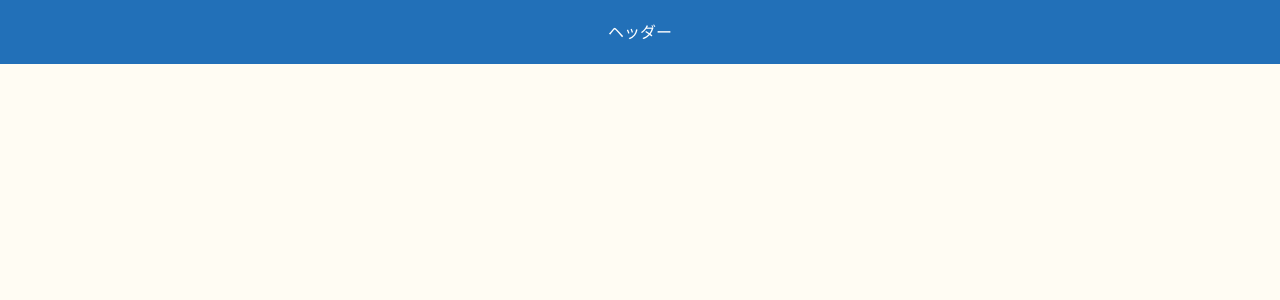
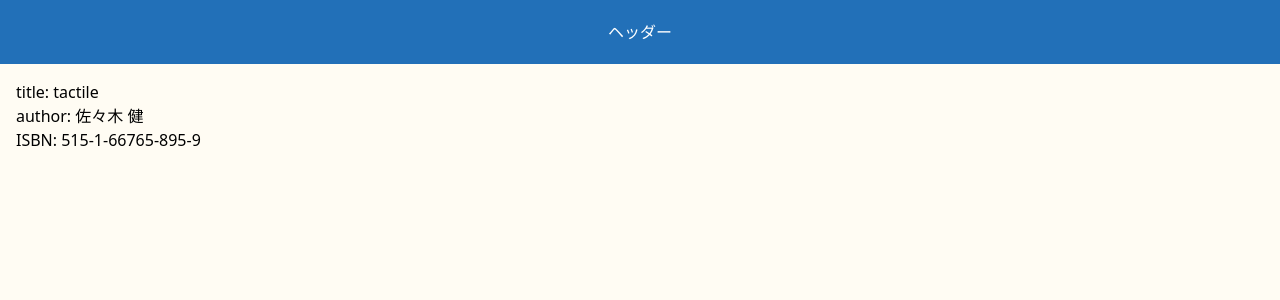
Before and after one commit to kattakke/frontend, a React (Vite) app: page /home in a window 1280 px wide. Shown: the top 300 px of the page. Built offline with nearby package versions, Linux system fonts and the light colour scheme.

Commit message:
add mockdata

```diff
--- a/package.json
+++ b/package.json
@@ -21,6 +21,7 @@
     "react-router-dom": "^6.14.1"
   },
   "devDependencies": {
+    "@faker-js/faker": "^8.0.2",
     "@types/react": "^18.0.37",
     "@types/react-dom": "^18.0.11",
     "@typescript-eslint/eslint-plugin": "^5.50.0",
--- /dev/null
+++ b/src/hooks/useAuth.ts
@@ -0,0 +1,13 @@
+import { fakerJA } from '@faker-js/faker'
+import { User } from '../types'
+
+const mockUser = (userId: string = fakerJA.string.uuid()): User => {
+  const user = {}
+  return user
+}
+
+export const useUser = (userId: string | undefined): User => {
+  // userId が undefined なら /auth/me を叩く
+
+  return mockUser(userId)
+}
--- /dev/null
+++ b/src/hooks/useBook.ts
@@ -0,0 +1,35 @@
+import { fakerJA } from '@faker-js/faker'
+import { Book } from '../types'
+import { formatDate } from '../util/date'
+
+const range = (digit: number): { min: number; max: number } => {
+  return { min: 10 ** (digit - 1), max: 10 ** digit - 1 }
+}
+
+const mockBook = (bookId: string = fakerJA.string.uuid()): Book => {
+  const date = fakerJA.date.past()
+  const book: Book = {
+    bookdId: bookId,
+    isbn: [
+      fakerJA.number.int(range(3)),
+      fakerJA.number.int(range(1)),
+      fakerJA.number.int(range(5)),
+      fakerJA.number.int(range(3)),
+      fakerJA.number.int(range(1)),
+    ].join('-'),
+    title: fakerJA.word.noun({ length: { min: 3, max: 15 } }),
+    author: fakerJA.person.fullName(),
+    createdAt: formatDate(date),
+    updatedAt: formatDate(date),
+  }
+  return book
+}
+
+export const useBook = (bookId: string): Book => {
+  return mockBook(bookId)
+}
+
+export const useBooks = (): Book[] => {
+  const num = fakerJA.number.int({ min: 0, max: 10 })
+  return Array(num).map((_) => mockBook())
+}
--- /dev/null
+++ b/src/hooks/useShelf.ts
@@ -0,0 +1,20 @@
+import { fakerJA } from '@faker-js/faker'
+import { Shelf } from '../types'
+import { formatDate } from '../util/date'
+
+const mockShelf = (shelfId: string = fakerJA.string.uuid()): Shelf => {
+  const date = fakerJA.date.past()
+  const shelf = {
+    shelfId: shelfId,
+    books: Array(fakerJA.number.int({ min: 0, max: 10 })).map((_) =>
+      fakerJA.string.uuid()
+    ),
+    createdAt: formatDate(date),
+    updatedAt: formatDate(date),
+  }
+  return shelf
+}
+
+export const useShelf = (shelfId: string): Shelf => {
+  return mockShelf(shelfId)
+}
--- a/src/pages/Home.tsx
+++ b/src/pages/Home.tsx
@@ -1,7 +1,16 @@
-import React from "react";
+import React from 'react'
+import { useBook } from '../hooks/useBook'
 
 const Home = () => {
-    return <div></div>
+  const book = useBook('')
+
+  return (
+    <div>
+      <p>title: {book.title}</p>
+      <p>author: {book.author}</p>
+      <p>ISBN: {book.isbn}</p>
+    </div>
+  )
 }
 
 export default Home
--- /dev/null
+++ b/src/util/date.ts
@@ -0,0 +1,6 @@
+export const formatDate = (date: Date): string => {
+  const y = date.getFullYear()
+  const m = ('00' + (date.getMonth() + 1)).slice(-2)
+  const d = ('00' + date.getDate()).slice(-2)
+  return [y, m, d].join('-')
+}
```
Also changed, not shown: 1 other file (tests, documents, lock files or other folders).
